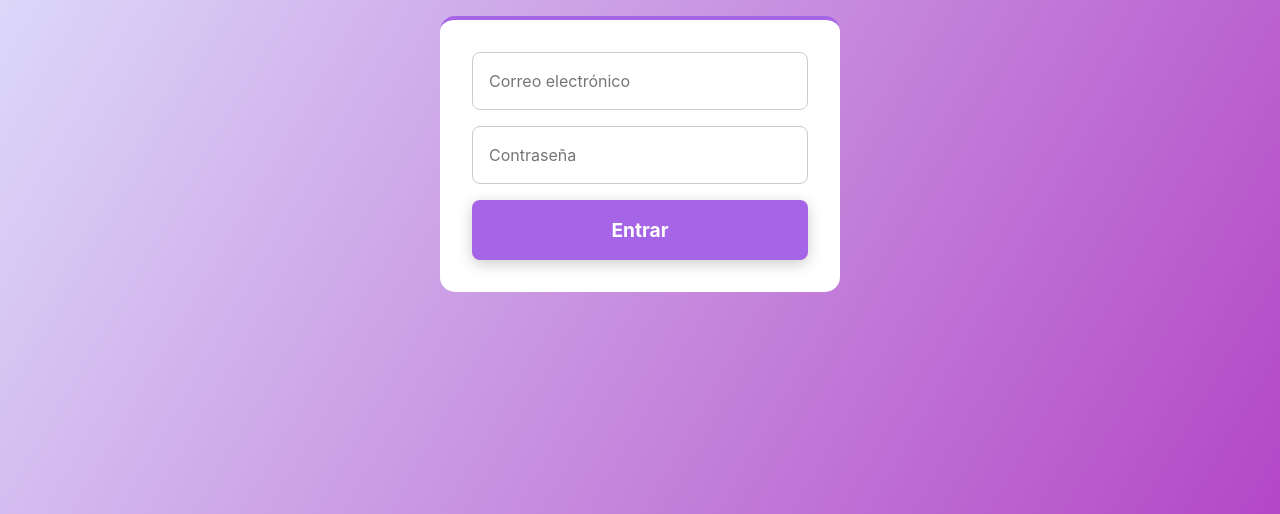
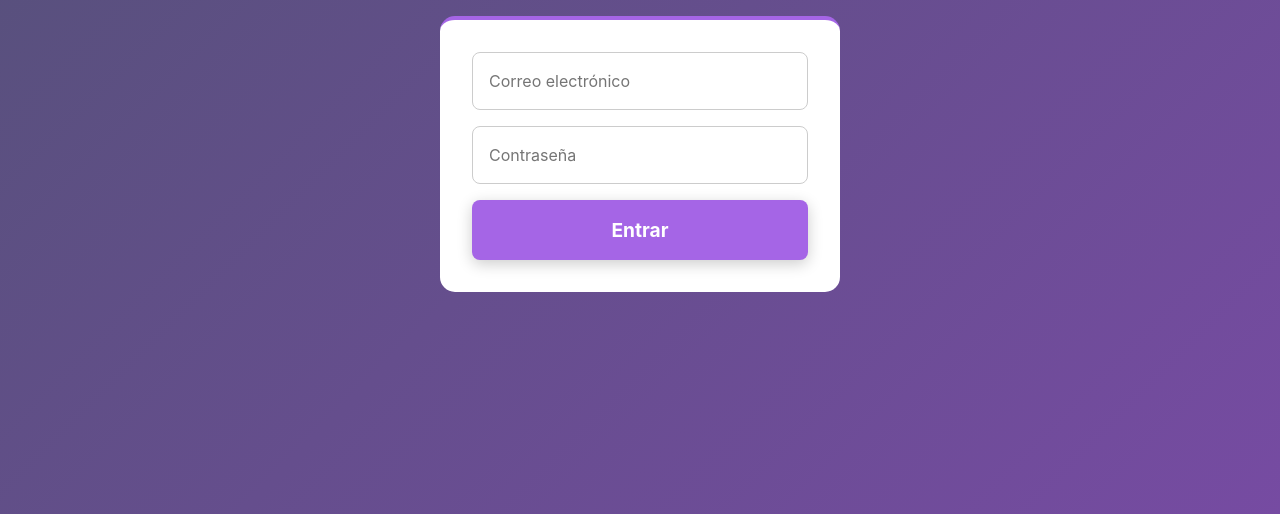
Before and after one commit to 4GeeksAcademy/spain-fs-pt-103-final-project-2, a React app: page /login in a window 1280 px wide. Shown: the part 366-880 px from the top of the page. Built offline with nearby package versions, Linux system fonts and the light colour scheme; no server answers.

Commit message:
Registro y Login background mejorado

```diff
--- a/src/front/index.css
+++ b/src/front/index.css
@@ -244,7 +244,7 @@
   flex-direction: column;
   justify-content: center;
   align-items: center;
-  background: linear-gradient(120deg, #e0e7ff 0%, #b347c6 100%);
+  background: linear-gradient(135deg, #545178 0%, #764ba2 100%);
   padding: 2rem;
   color: white;
   text-align: center;
```
